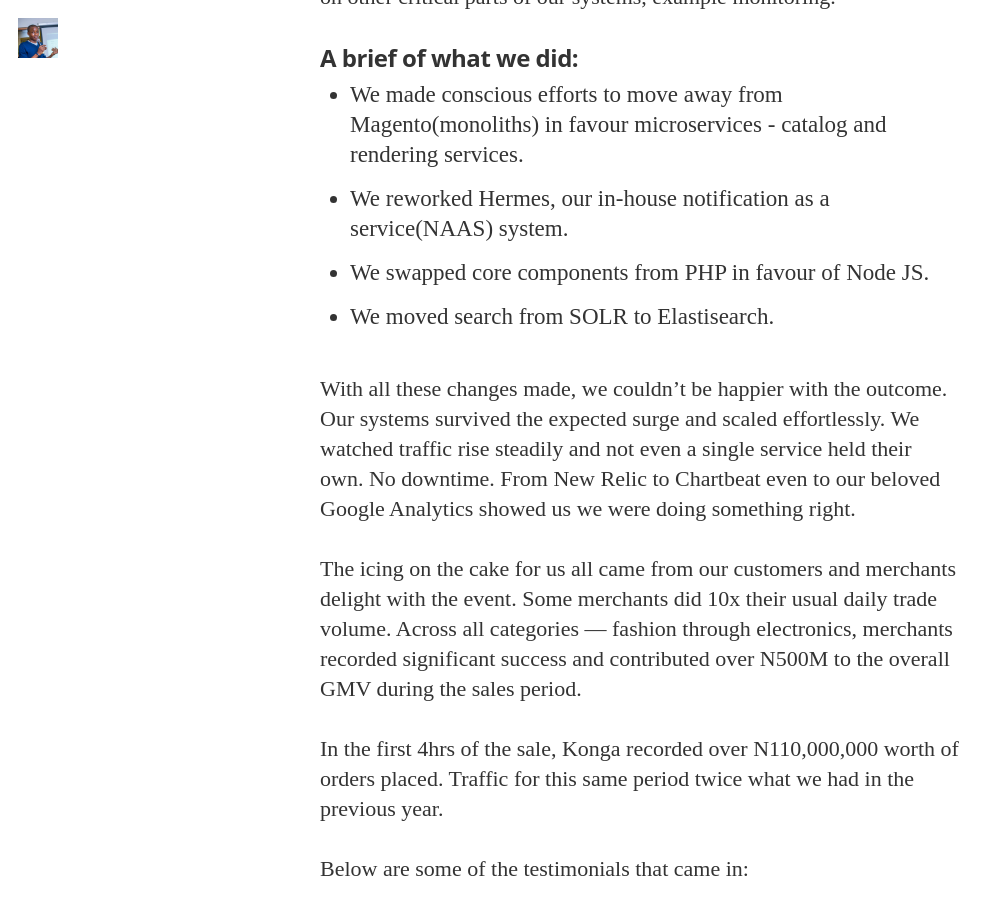
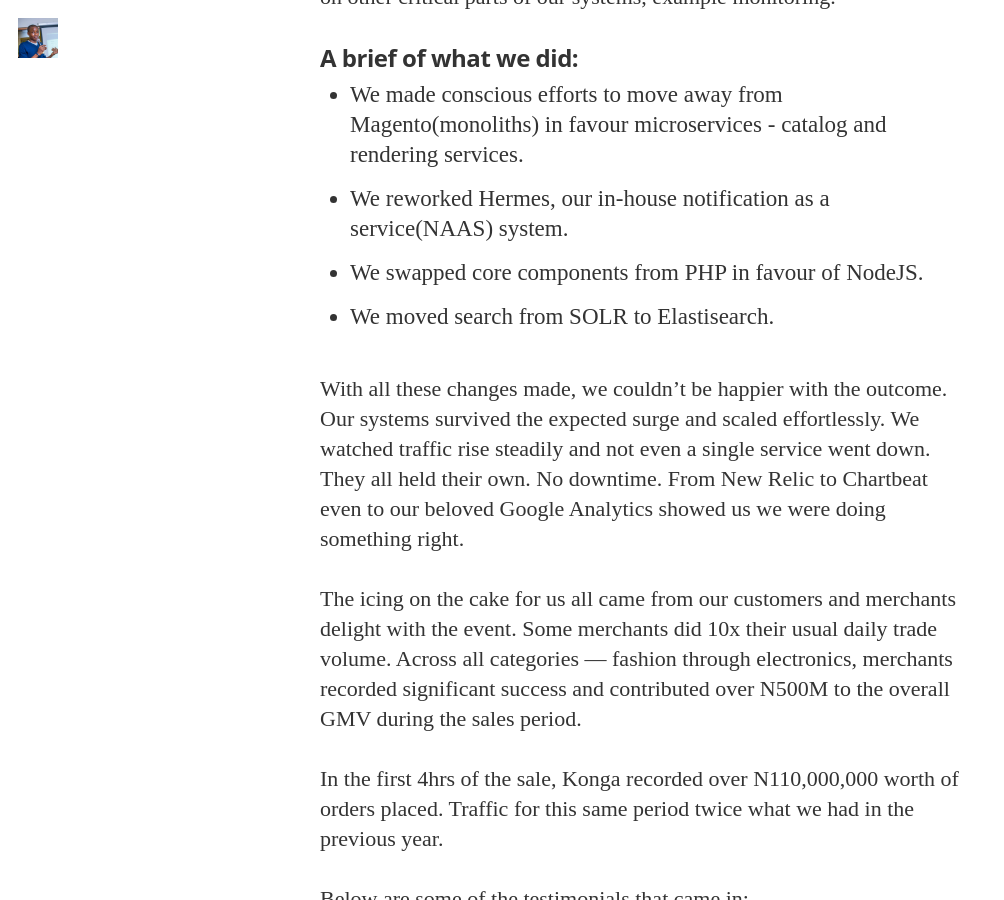
Before and after one commit to cyberomin/cyberomin.github.io, a Jekyll site: the page built from _posts/2015-12-15-echoes-from-yakata-2015.markdown, in a window 1280 px wide and 900 px high, scrolled down 807 px. Shown: the whole window, without its empty margins (0-1004 px from the left). Built offline with Jekyll 4.4.1, drawn with Linux system fonts in a browser that asks for light colours; nearby versions of some CDN libraries; some web fonts are replaced; library files that are not in the unit come from our copies; Markdown is read by kramdown in place of the engine named in the settings; comment, search, counter and statistics services are not loaded.

Commit message:
Fixed typo

```diff
--- a/_posts/2015-12-15-echoes-from-yakata-2015.markdown
+++ b/_posts/2015-12-15-echoes-from-yakata-2015.markdown
@@ -14,10 +14,10 @@
 ### A brief of what we did:
 - We made conscious efforts to move away from Magento(monoliths) in favour microservices - catalog and rendering services.
 - We reworked Hermes, our in-house notification as a service(NAAS) system.
-- We swapped core components from PHP in favour of Node JS.
+- We swapped core components from PHP in favour of NodeJS.
 - We moved search from SOLR to Elastisearch.
 
-With all these changes made, we couldn’t be happier with the outcome. Our systems survived the expected surge and scaled effortlessly. We watched  traffic rise steadily and not even a single service held their own. No downtime. From New Relic to Chartbeat even to our beloved Google Analytics showed us we were doing something right.
+With all these changes made, we couldn’t be happier with the outcome. Our systems survived the expected surge and scaled effortlessly. We watched traffic rise steadily and not even a single service went down. They all held their own. No downtime. From New Relic to Chartbeat even to our beloved Google Analytics showed us we were doing something right.
 
 The icing on the cake for us all came from our customers and merchants delight with the event. Some merchants did 10x their usual daily trade volume. Across all categories — fashion through electronics, merchants recorded significant success and contributed over N500M to the overall GMV during the sales period.
 
```
